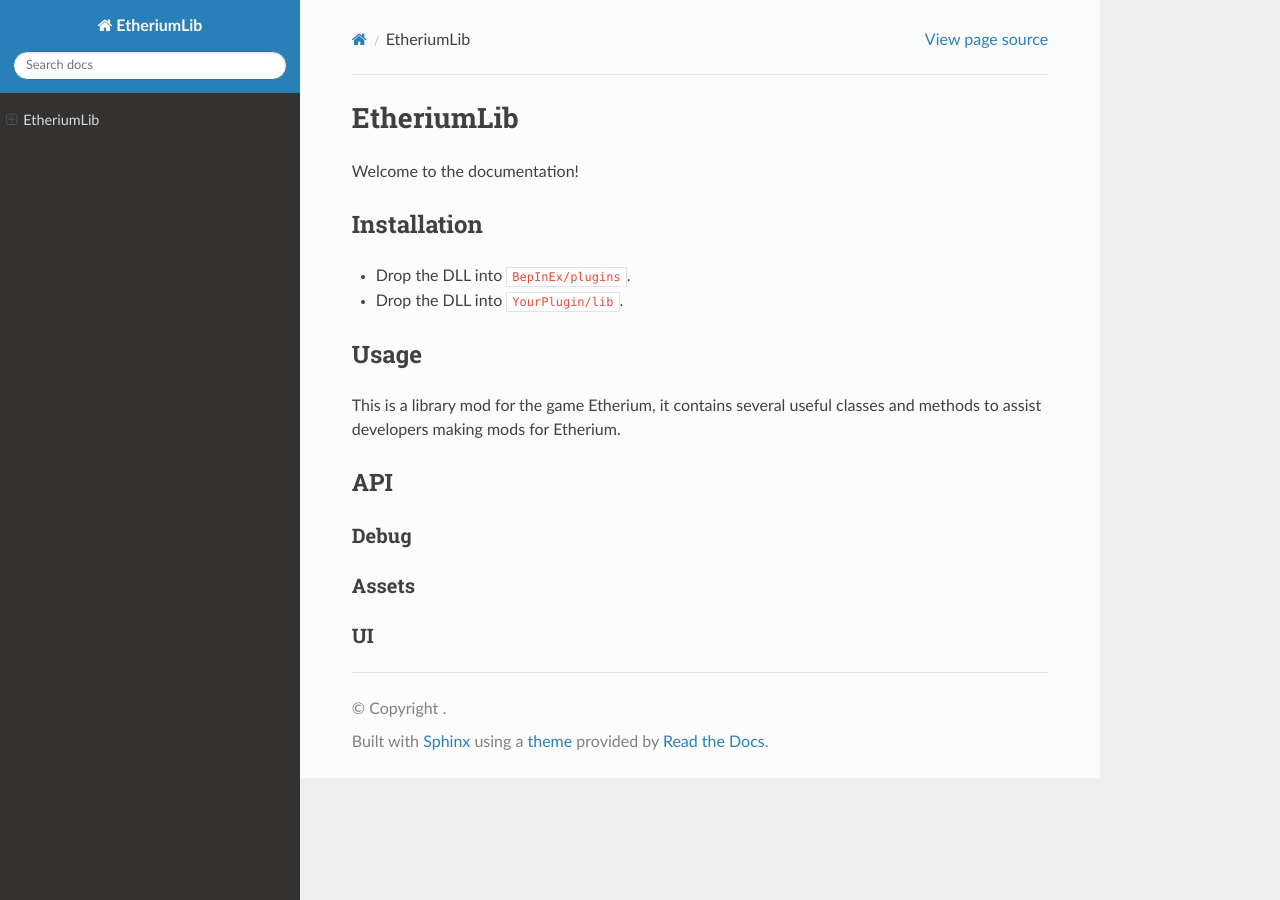
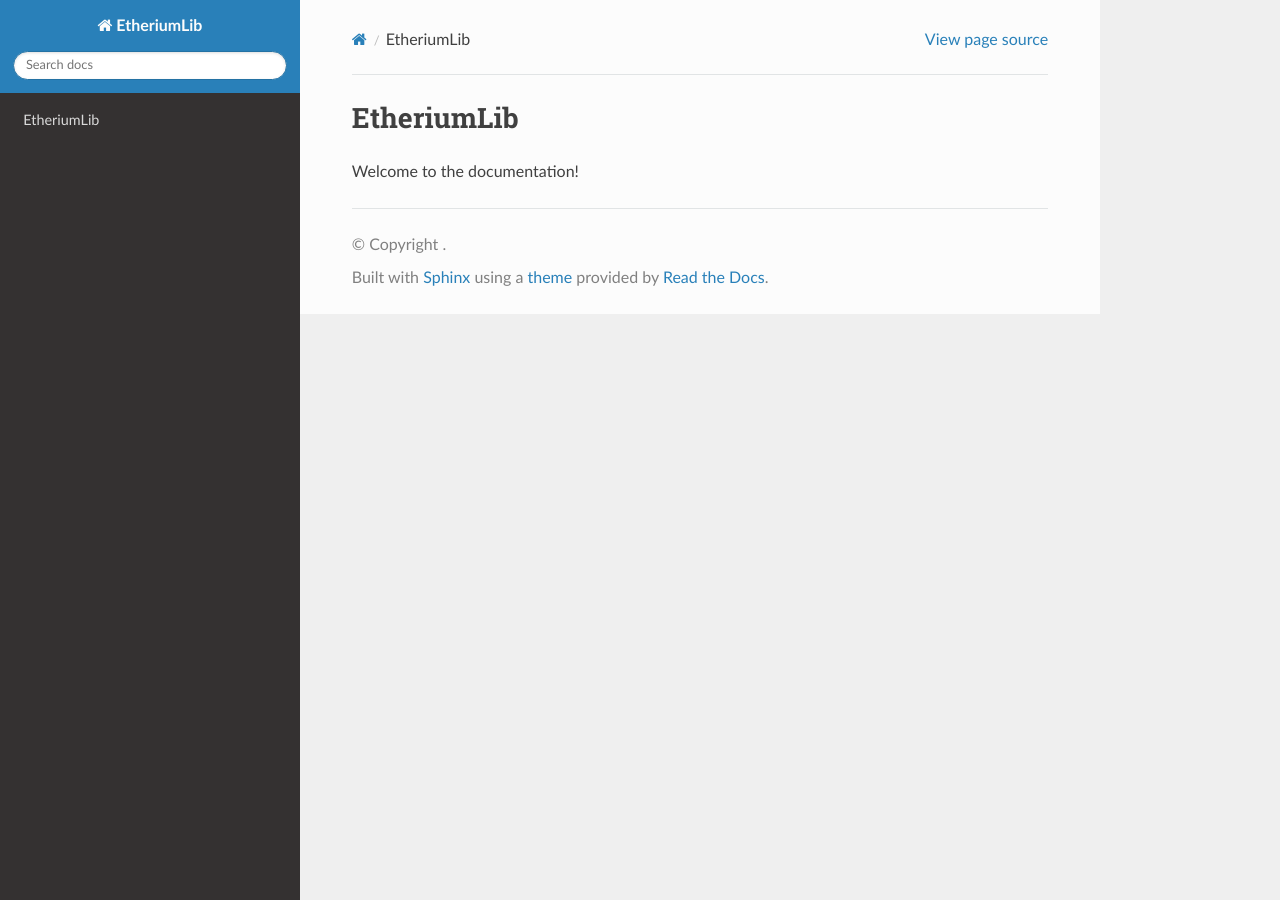
Before and after one commit to LostGameDev/EtheriumLib, a Sphinx documentation site: the page built from docs/index.md, in a window 1280 px wide. Built offline with Sphinx 7.4.7 and the Read the Docs theme 3.1.0, drawn with Linux system fonts in a browser that asks for light colours.

Commit message:
Updated Docs

```diff
--- a/docs/index.md
+++ b/docs/index.md
@@ -1,18 +1,3 @@
 # EtheriumLib
 
 Welcome to the documentation!
-
-## Installation
-- Drop the DLL into `BepInEx/plugins`.
-- Drop the DLL into `YourPlugin/lib`.
-
-## Usage
-This is a library mod for the game Etherium, it contains several useful classes and methods to assist developers making mods for Etherium.
-
-## API
-
-### Debug
-
-### Assets
-
-### UI
```
Also changed, not shown: docs/api.md (added, +5 -0 lines), docs/usage.md (added, +3 -0 lines).
